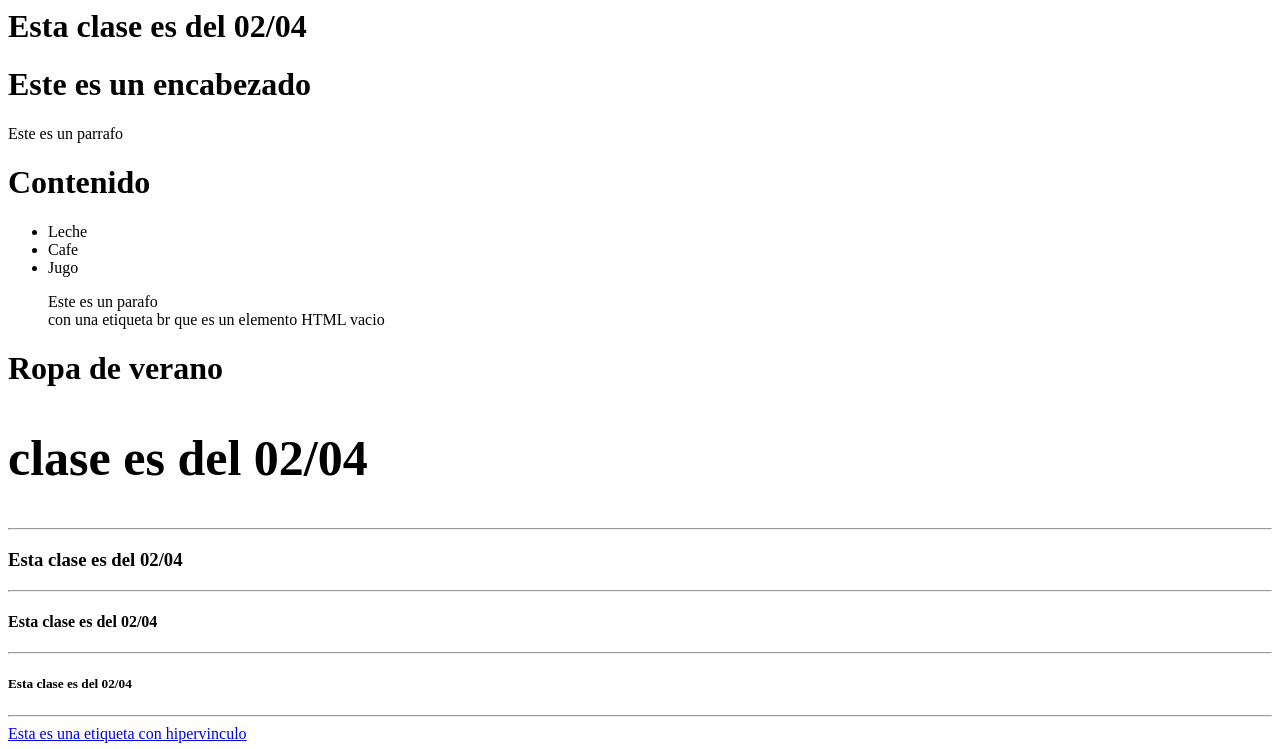
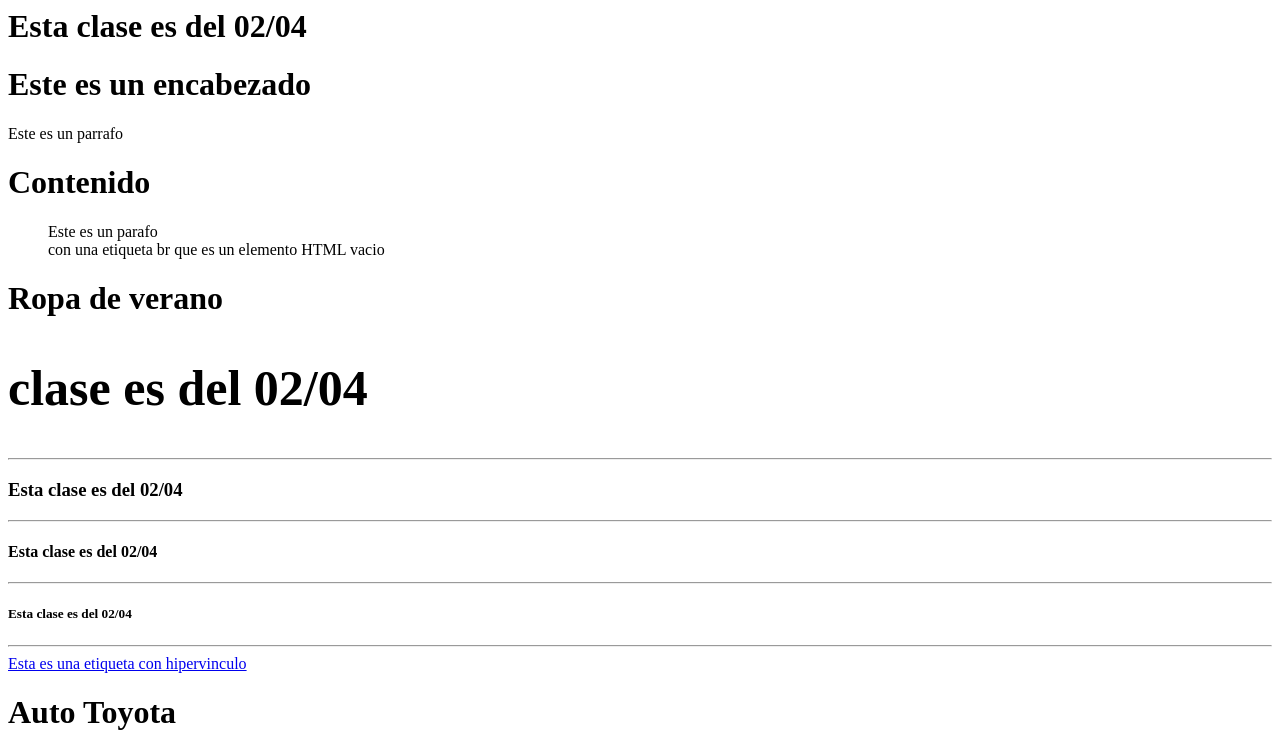
Before and after one commit to Leonel-svg/icono-de-adidas, a plain HTML site: page index.html in a window 1280 px wide. Shown: the top 749 px of the page. Drawn offline with Linux system fonts and the light colour scheme.

Commit message:
Update index.html

```diff
--- a/index.html
+++ b/index.html
@@ -1,22 +1,17 @@
 <html lang="en"><head>
     <meta charset="UTF-8">
     <meta name="viewport" content="width=device-width, initial-scale=1.0">
-    <link rel="icon" type="image/jpg" href="https://www.adidas.pe/static/glass/landing-app/adidas-landing-app/favicon.ico">
+    <link rel="icon" type="/x-icon" href="https://www.adidas.pe/static/glass/landing-app/adidas-landing-app/favicon.ico">
     <title>Adidas</title>
 </head>
 <body>
     <h1>Esta clase es del 02/04</h1>
-    <!--Este es un comentsrio dificil de decifrar-->
-    <!--<p>Este es un <i>parrafo</i> de <u>prueba.</u> <b>Me encuentro en SJL.</b></p>-->
     <h1>Este es un encabezado</h1>
     <p>Este es un parrafo</p>
 
     <h1>Contenido</h1>
 
     <ul>
-        <li>Leche</li>
-        <li>Cafe</li>
-        <li>Jugo</li>
         <p>Este es un parafo<br>con una etiqueta br que es un elemento HTML vacio</p>
     </ul>
 
```
